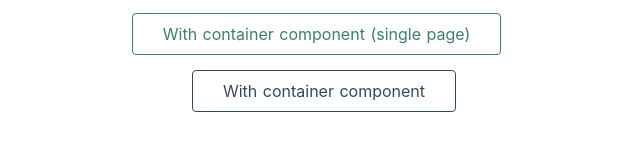
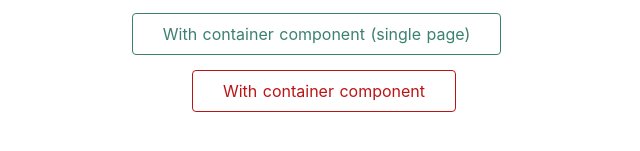
Before and after one commit to amercier/nuxt-transistions-playground, a Nuxt app: page / in a window 1280 px wide. Shown: the part 543-694 px from the top of the page, without its empty margins (316-956 px from the left). Built offline with nearby package versions, Linux system fonts and the light colour scheme.

Commit message:
Replace grey by red

```diff
--- a/pages/index.vue
+++ b/pages/index.vue
@@ -13,7 +13,7 @@
         <NuxtLink to="/with-single-page" class="button--green">
           With container component (single page)
         </NuxtLink>
-        <NuxtLink to="/with-component/step1" class="button--grey">
+        <NuxtLink to="/with-component/step1" class="button--red">
           With container component
         </NuxtLink>
       </div>
@@ -79,17 +79,17 @@ export default {
   background-color: #3b8070;
 }
 
-.button--grey {
+.button--red {
   display: inline-block;
   border-radius: 4px;
-  border: 1px solid #35495e;
-  color: #35495e;
+  border: 1px solid #bb1414;
+  color: #bb1414;
   text-decoration: none;
   padding: 10px 30px;
 }
 
-.button--grey:hover {
+.button--red:hover {
   color: #fff;
-  background-color: #35495e;
+  background-color: #bb1414;
 }
 </style>
```
